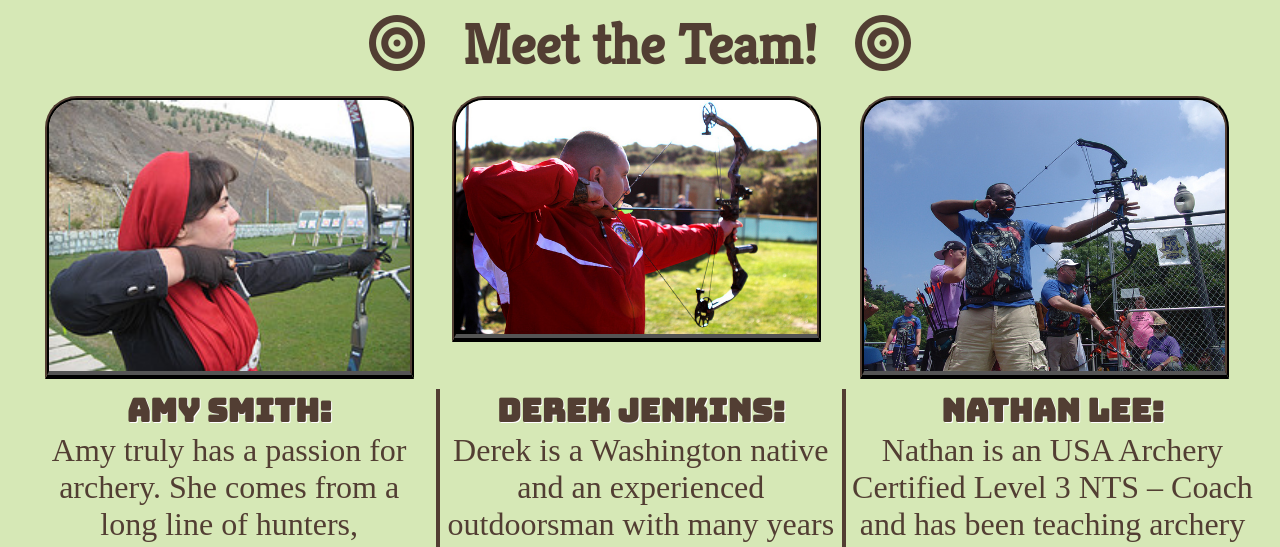
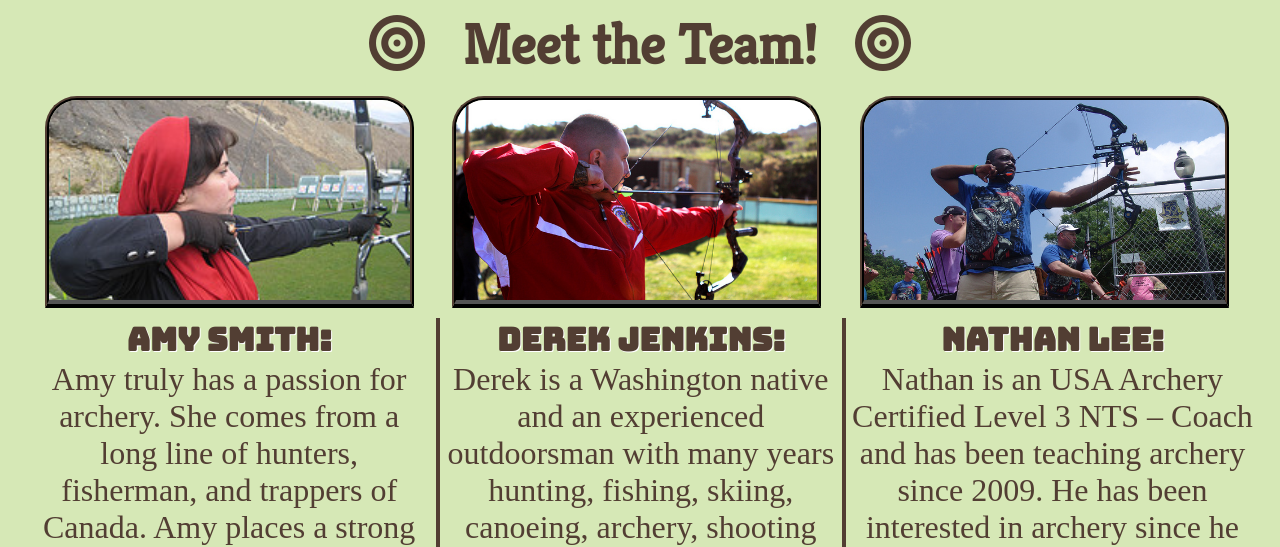
Before and after one commit to cistinson/stp-archery, a plain HTML site: page team.html in a window 1280 px wide. Shown: the part 254-801 px from the top of the page. Drawn offline with Linux system fonts and the light colour scheme.

Commit message:
Update to team images, fixed height

```diff
--- a/styles/archery-styles.css
+++ b/styles/archery-styles.css
@@ -160,6 +160,8 @@ footer p{
 
 .span_1_of_3 img{
   width: 90%;
+  max-height: 200px;
+  object-fit: cover;
   border-top-left-radius:2rem;
   border-top-right-radius:2rem;
   border:0.25rem ridge #523e33;
```
